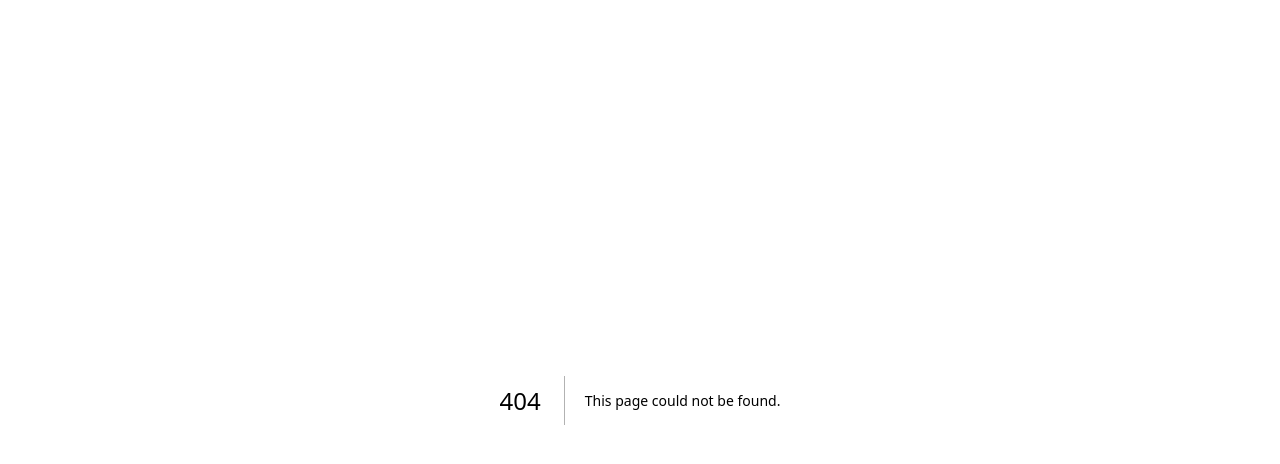
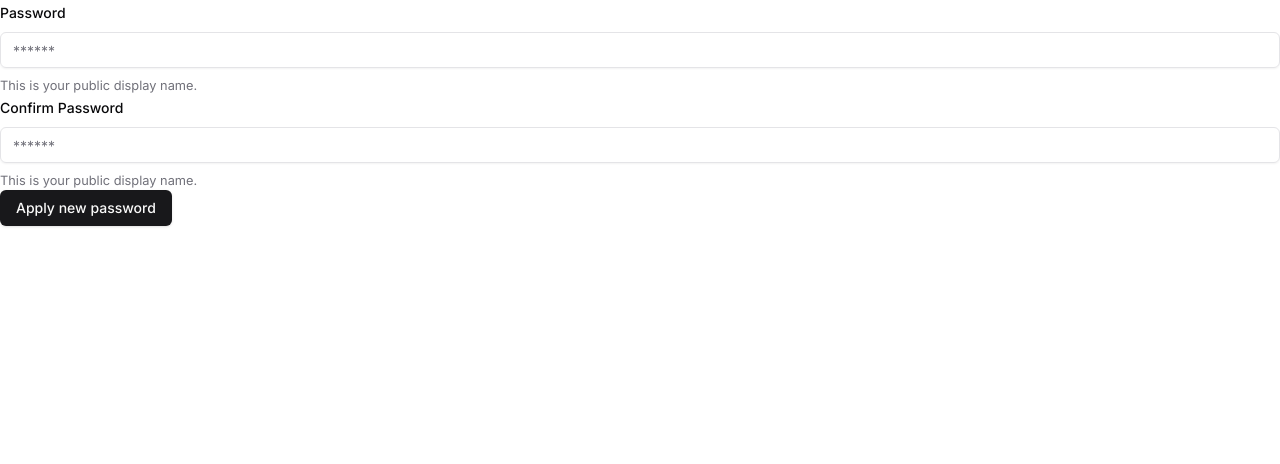
Before and after one commit to dworker863/education-portal, a Next.js app: page /api/new-password in a window 1280 px wide. Before the commit this address had no page. Shown: the top 464 px of the page. Built offline with nearby package versions, Linux system fonts and the light colour scheme.

Commit message:
Added new-password page and NewPasswordForm

```diff
--- /dev/null
+++ b/app/api/new-password/page.tsx
@@ -0,0 +1,9 @@
+import NewPasswordForm from '@/app/components/NewPasswordForm';
+
+export default function NewPassword() {
+  return (
+    <>
+      <NewPasswordForm />
+    </>
+  );
+}
--- /dev/null
+++ b/app/components/NewPasswordForm.tsx
@@ -0,0 +1,117 @@
+'use client';
+
+import {
+  Form,
+  FormControl,
+  FormDescription,
+  FormField,
+  FormItem,
+  FormLabel,
+  FormMessage,
+} from '@/components/ui/form';
+import { zodResolver } from '@hookform/resolvers/zod';
+import { useSearchParams } from 'next/navigation';
+import { useForm } from 'react-hook-form';
+import { newPasswordSchema } from '../libs/validation';
+import { z } from 'zod';
+import { Input } from '@/components/ui/input';
+import { Button } from '@/components/ui/button';
+import {
+  addNewPassword,
+  confirmResetPasswordToken,
+} from '../libs/server-actions';
+import { useEffect, useState } from 'react';
+import ErrorMessage from './ErrorMessage';
+import SuccessMessage from './SuccessMessage';
+
+const NewPasswordForm = () => {
+  const [error, setError] = useState('');
+  const [success, setSuccess] = useState('');
+  const searchParams = useSearchParams();
+  const token = searchParams.get('token');
+  const email = searchParams.get('email');
+
+  useEffect(() => {
+    if (!token) {
+      return;
+    }
+
+    confirmResetPasswordToken(token)
+      .then((data) => {
+        setError('');
+        setSuccess(data.success);
+      })
+      .catch((error) => {
+        setSuccess('');
+        setError(error.message);
+      });
+  }, [token]);
+
+  const form = useForm<z.infer<typeof newPasswordSchema>>({
+    resolver: zodResolver(newPasswordSchema),
+    defaultValues: {
+      password: '',
+      confirmPassword: '',
+    },
+  });
+
+  const onSubmit = (values: z.infer<typeof newPasswordSchema>) => {
+    if (!email) {
+      return null;
+    }
+
+    addNewPassword(email, values)
+      .then((data) => {
+        setError('');
+        setSuccess(data.success);
+      })
+      .catch((error) => {
+        setSuccess('');
+        setError(error.message);
+      });
+  };
+
+  return (
+    <Form {...form}>
+      <form onSubmit={form.handleSubmit(onSubmit)}>
+        <FormField
+          control={form.control}
+          name="password"
+          render={({ field }) => (
+            <FormItem>
+              <FormLabel>Password</FormLabel>
+              <FormControl>
+                <Input placeholder="******" {...field} />
+              </FormControl>
+              <FormDescription>
+                This is your public display name.
+              </FormDescription>
+              <FormMessage />
+            </FormItem>
+          )}
+        />
+        <FormField
+          control={form.control}
+          name="confirmPassword"
+          render={({ field }) => (
+            <FormItem>
+              <FormLabel>Confirm Password</FormLabel>
+              <FormControl>
+                <Input placeholder="******" {...field} />
+              </FormControl>
+              <FormDescription>
+                This is your public display name.
+              </FormDescription>
+              <FormMessage />
+            </FormItem>
+          )}
+        />
+        {error && <ErrorMessage message={error} />}
+        {success && <SuccessMessage message={success} />}
+        <Button type="submit">Apply new password</Button>
+      </form>
+    </Form>
+  );
+};
+
+export default NewPasswordForm;
--- a/app/libs/mail.ts
+++ b/app/libs/mail.ts
@@ -19,7 +19,7 @@ export const sendVerificationEmail = async (email: string, token: string) => {
 };
 
 export const sendResetPasswordEmail = async (email: string, token: string) => {
-  const confirmLink = `http://localhost:3000/api/reset-password?token=${token}&email=${email}`;
+  const confirmLink = `http://localhost:3000/api/new-password?token=${token}&email=${email}`;
 
   try {
     await resend.emails.send({
--- a/app/libs/routes.ts
+++ b/app/libs/routes.ts
@@ -4,6 +4,7 @@ export const authRoutes = [
   '/signup',
   '/api/signup',
   '/reset-password',
+  '/api/new-password',
 ];
 export const apiAuthPrefix = '/api/auth';
 export const DEFAULT_LOGIN_REDIRECT = '/profile';
```
Also changed, not shown: public/uploads/jquery-width-height.png (added).
